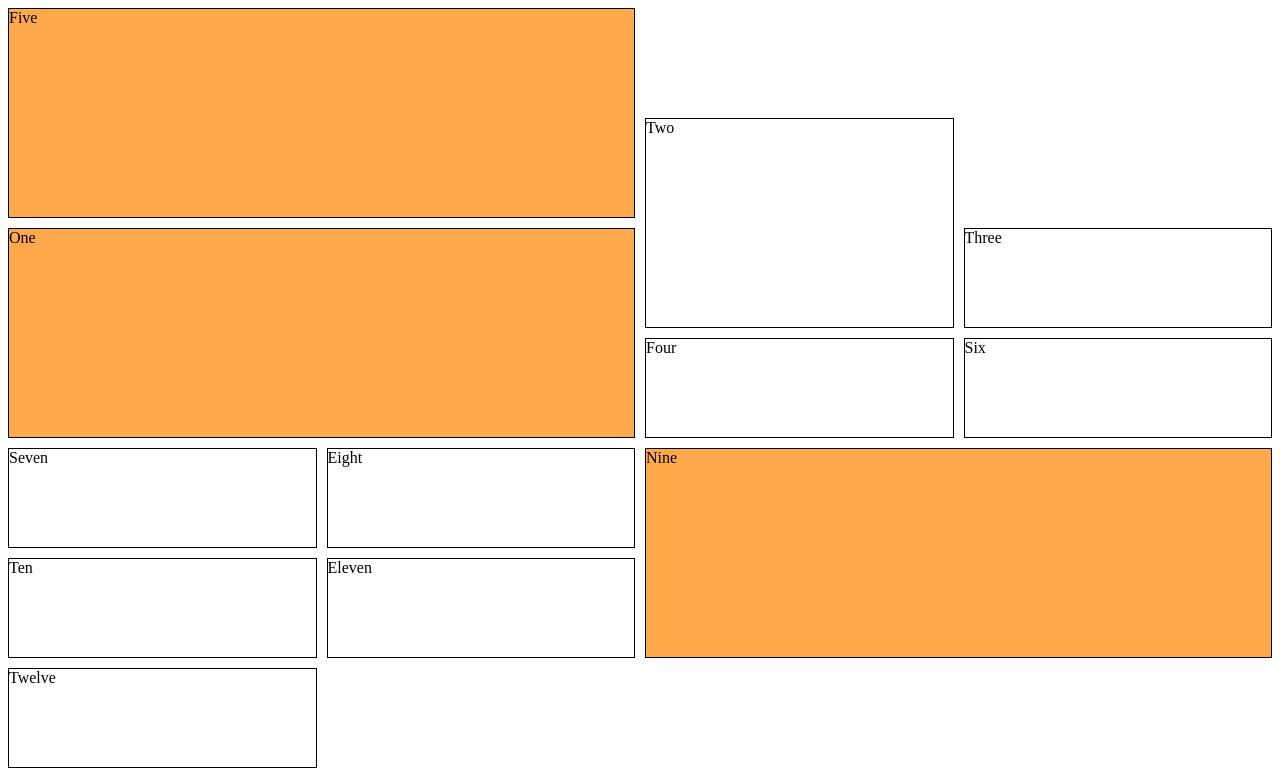
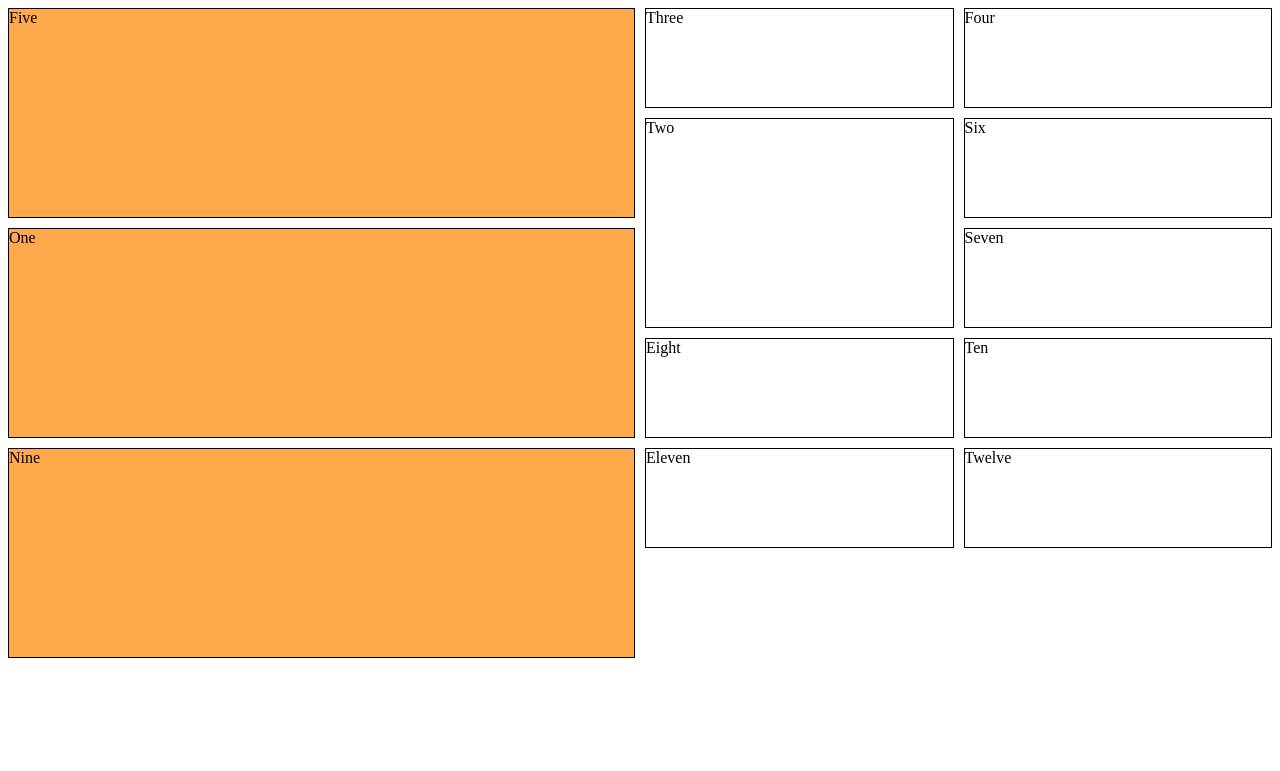
Before and after one commit to vika41130/CSSTest, a plain HTML site: page index.html in a window 1280 px wide. Drawn offline with Linux system fonts and the light colour scheme.

Commit message:
[grid] backfill the gaps with dense

```diff
--- a/styles/grid.css
+++ b/styles/grid.css
@@ -1,10 +1,3 @@
-.wrapper {
-	display: grid;
-	grid-template-columns: repeat(4, 1fr);
-	grid-auto-rows: 100px;
-	gap: 10px;
-}
-
 .wrapper div:nth-child(4n + 1) {
 	grid-column-end: span 2;
 	grid-row-end: span 2;
@@ -21,6 +14,14 @@
 	grid-row: 1 / 3;
 }
 
+.wrapper {
+	display: grid;
+	grid-template-columns: repeat(4, 1fr);
+	grid-auto-rows: 100px;
+	gap: 10px;
+	grid-auto-flow: dense;
+}
+
 .wrapper div {
 	border: 1px solid;
 }
```
